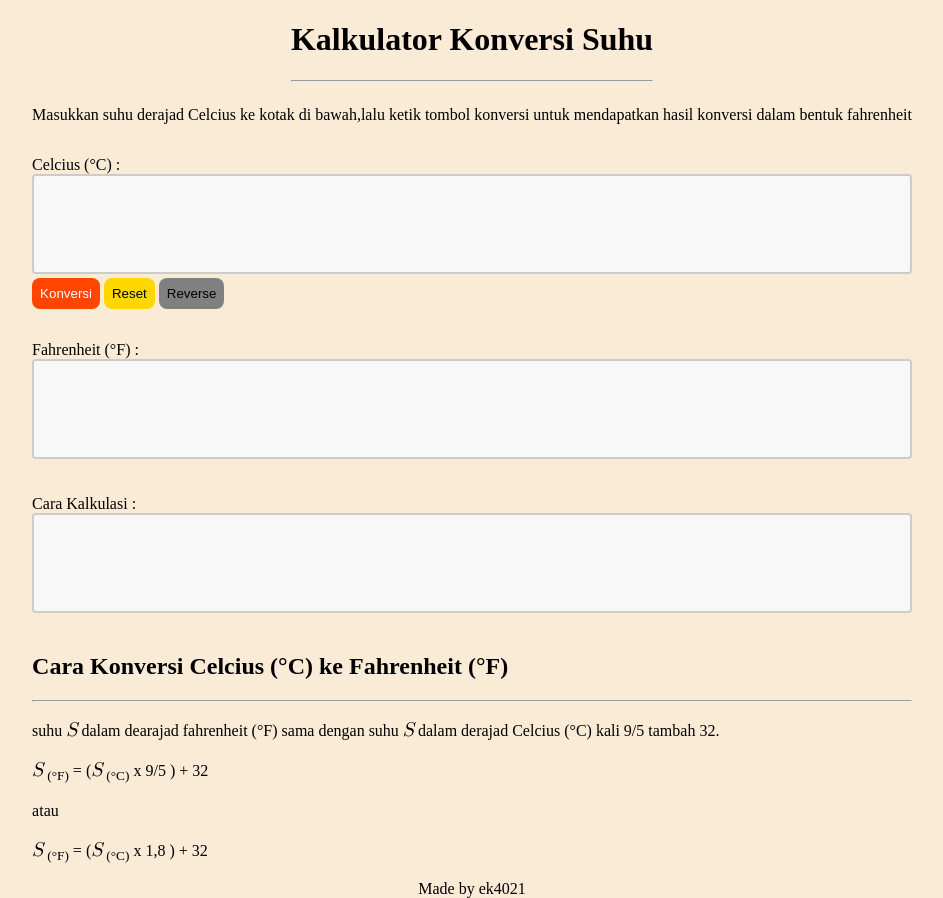
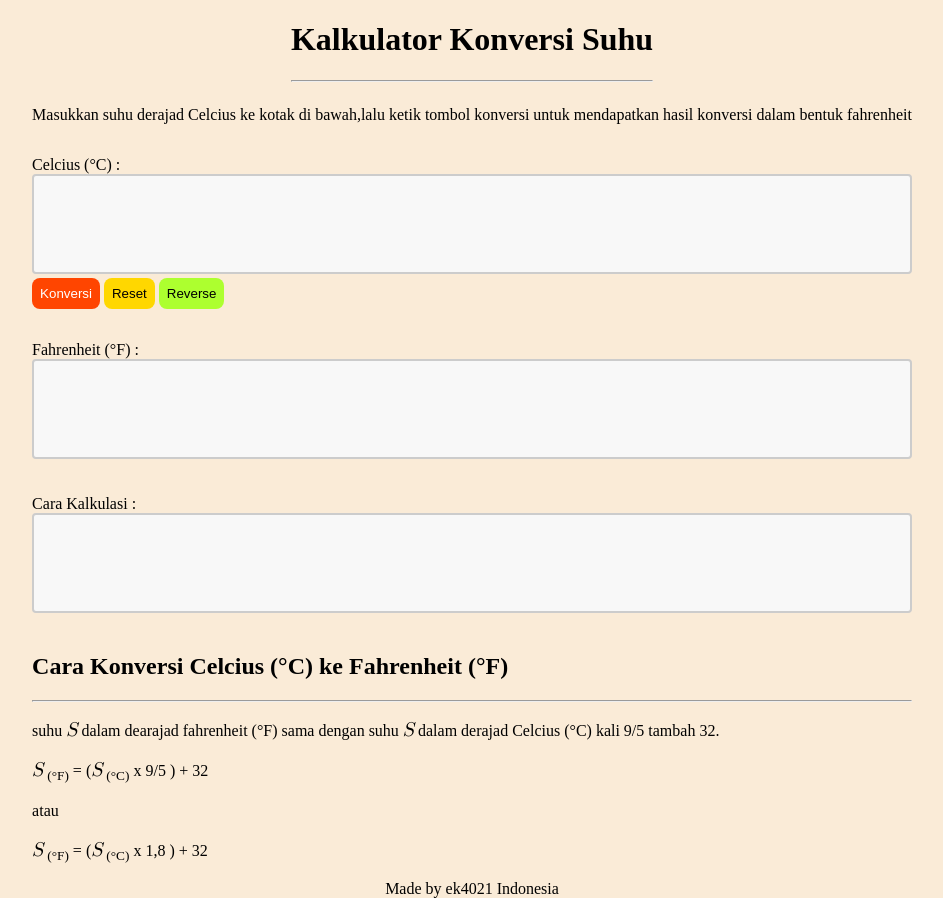
Before and after one commit to revou-fundamental-course/30-sept-24-ek4021, a plain HTML site: page index.html in a window 1280 px wide. Shown: the whole page, without its empty margins (168-1111 px from the left). Drawn offline with Linux system fonts and the light colour scheme.

Commit message:
konfigurasi kedua mini project

```diff
--- a/css/style.css
+++ b/css/style.css
@@ -38,7 +38,7 @@ body{
 }
 
 .form-button-reverse{
-    background-color: grey;
+    background-color: greenyellow;
     color: black;
 }
 
@@ -50,6 +50,6 @@ textarea{
     border: 2px solid #ccc;
     border-radius: 4px;
     background-color: #f8f8f8;
-    font-size: 16px;
+    font-size: 18px;
     resize: none;
 }
--- a/index.html
+++ b/index.html
@@ -84,7 +84,7 @@
         </section>
     </main>
 
-    <footer>Made by ek4021</footer>
+    <footer>Made by ek4021 Indonesia</footer>
 
 </body>
 </html>
```
